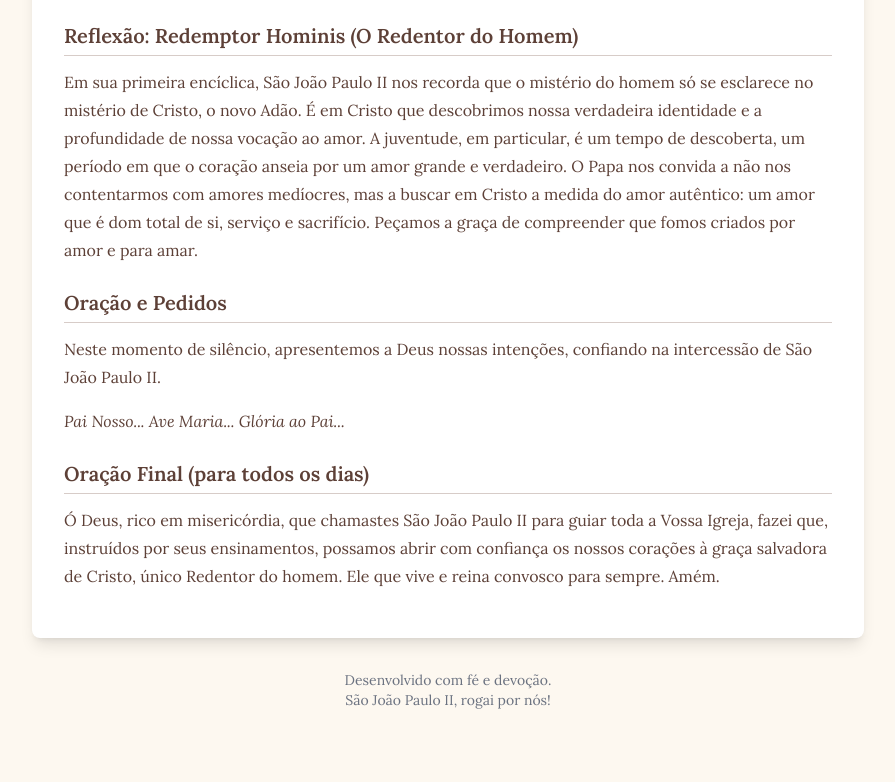
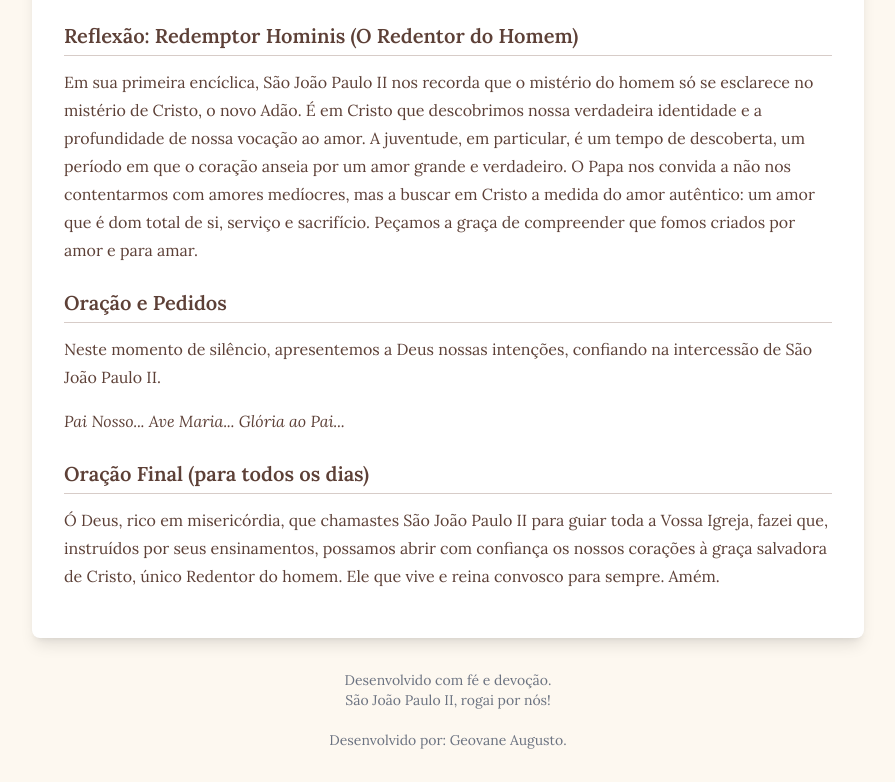
Before and after one commit to Geo0703/Novena-SJPII, a plain HTML site: page index.html in a window 1280 px wide. Shown: the part 739-1521 px from the top of the page, without its empty margins (192-1087 px from the left). Before the commit the page ends 1481 px from the top, so only its background shows below. Drawn offline with nearby package versions, Linux system fonts and the light colour scheme.

Commit message:
Att Index

```diff
--- a/index.html
+++ b/index.html
@@ -8,10 +8,6 @@
     <link rel="preconnect" href="https://fonts.googleapis.com">
     <link rel="preconnect" href="https://fonts.gstatic.com" crossorigin>
     <link href="https://fonts.googleapis.com/css2?family=Lora:ital,wght@0,400..700;1,400..700&display=swap" rel="stylesheet">
-    <!-- Chosen Palette: Warm Neutrals -->
-    <!-- Application Structure Plan: A estrutura foi desenhada como uma página única (SPA) para facilitar a oração contínua, sem a necessidade de carregar novas páginas. O objetivo é criar um ambiente digital sereno e focado. A navegação principal consiste em botões para cada um dos nove dias, permitindo que o usuário acesse diretamente o dia desejado ou siga a sequência. O conteúdo de cada dia é carregado dinamicamente na área principal. Esta abordagem foi escolhida por sua simplicidade e por manter o fiel concentrado na oração, replicando a experiência de um folheto de novena físico, mas com a conveniência do digital. -->
-    <!-- Visualization & Content Choices: A aplicação é baseada em texto, pois o objetivo é a oração e a meditação. Não há visualizações de dados. A interação principal é a seleção do dia da novena. Informação: Orações, citações e reflexões de São João Paulo II. Meta: Facilitar a oração diária. Apresentação: Blocos de texto bem estruturados e legíveis. Interação: Cliques nos botões de navegação para alterar o conteúdo exibido. Justificativa: A clareza e a legibilidade do texto são cruciais para um aplicativo de oração. A interação simples evita distrações. Método: JavaScript puro para manipular o DOM e exibir o conteúdo de cada dia. -->
-    <!-- CONFIRMATION: NO SVG graphics used. NO Mermaid JS used. -->
     <style>
         body {
             font-family: 'Lora', serif;
@@ -61,6 +57,9 @@
         <footer class="text-center mt-8 text-sm text-gray-500">
             <p>Desenvolvido com fé e devoção.</p>
             <p>São João Paulo II, rogai por nós!</p>
+            <br>
+            <p>Desenvolvido por: Geovane Augusto.</p>
+
         </footer>
 
     </div>
```
